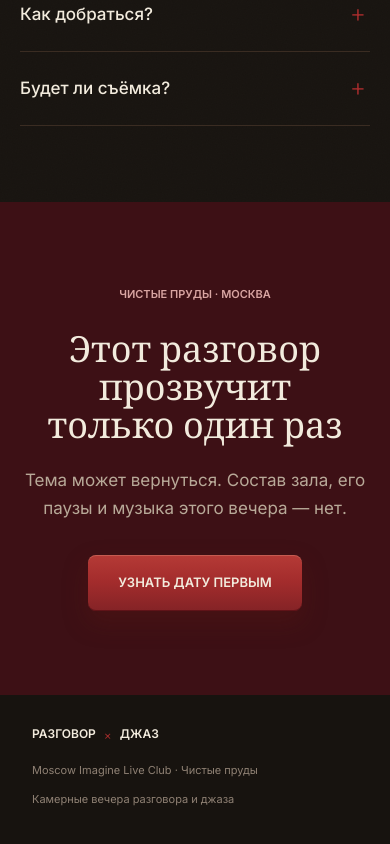
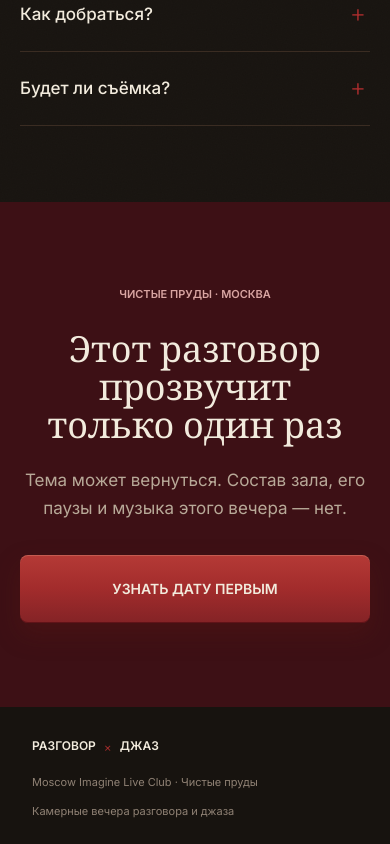
Before and after one commit to vbondarenko7/kontrapunkt, a Next.js app in the folder Джаз вечер. /Лендинг версия C/: page / in a window 390 px wide. Shown: the part 10370-11214 px from the top of the page. Built offline with nearby package versions, Linux system fonts and the light colour scheme.

Commit message:
enlarge the final call to action

```diff
--- a/Джаз вечер. /Лендинг версия C/app/globals.css
+++ b/Джаз вечер. /Лендинг версия C/app/globals.css
@@ -1651,6 +1651,13 @@ h3 {
   font-size: 17px;
 }
 
+.final-section .button {
+  min-height: 68px;
+  padding-right: 42px;
+  padding-left: 42px;
+  font-size: 14px;
+}
+
 footer {
   display: grid;
   grid-template-columns: 1fr auto 1fr;
@@ -2692,6 +2699,10 @@ footer p:last-child {
     font-size: 42px;
   }
 
+  .final-section .button {
+    width: 100%;
+  }
+
   footer {
     grid-template-columns: 1fr;
   }
```
